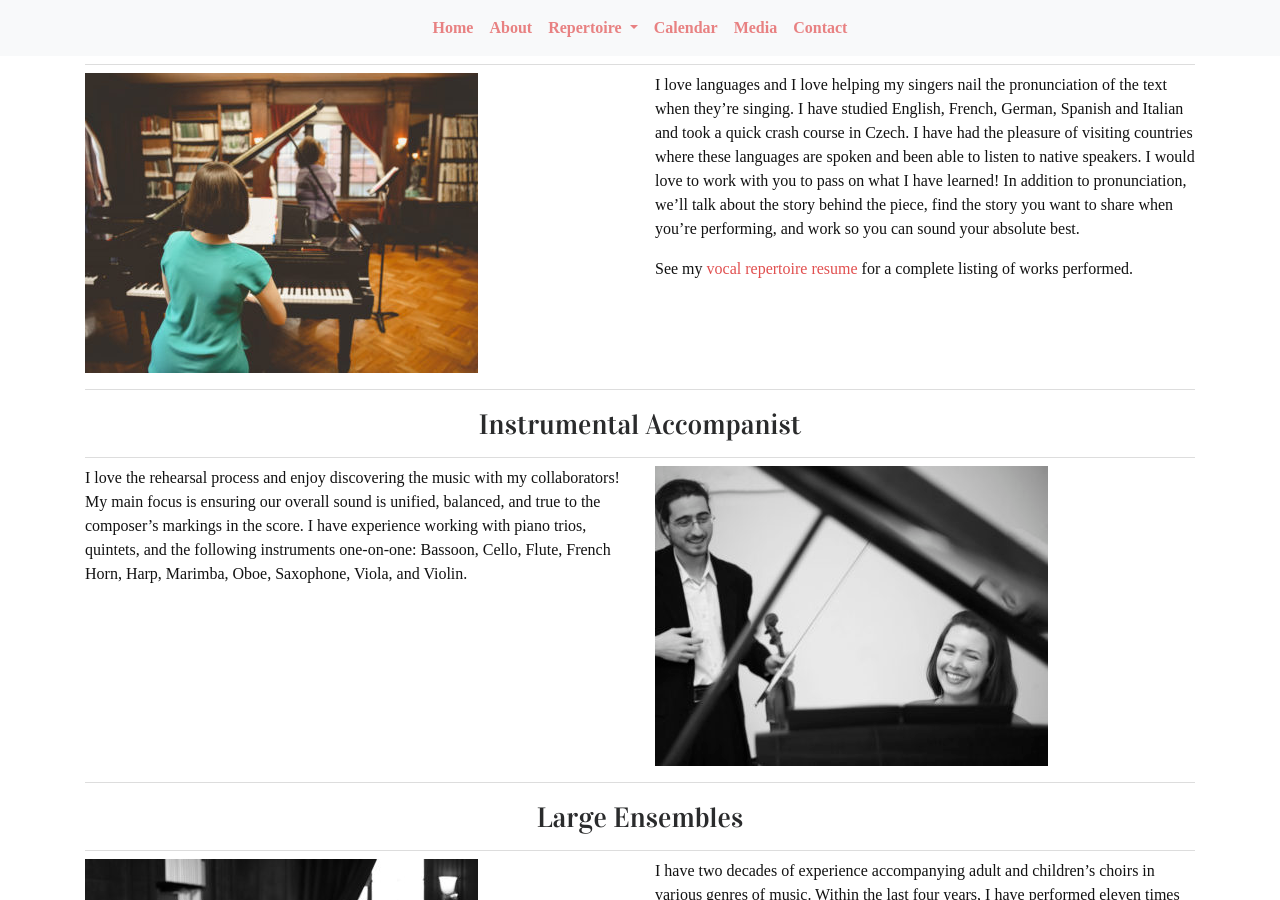
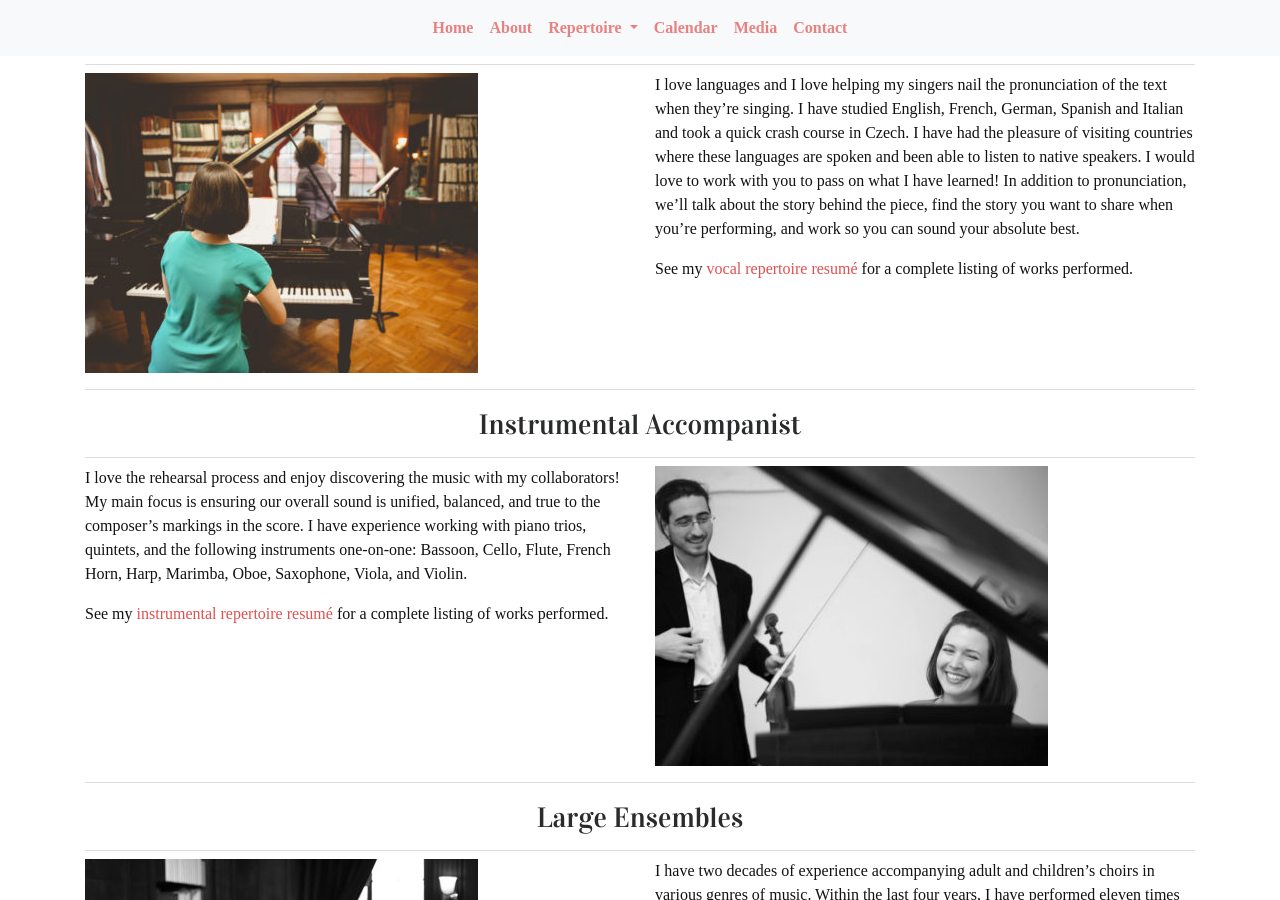
Before and after one commit to musicbygraceevelyn/musicbygraceevelyn.github.io, a Jekyll site: the page built from about.md, in a window 1280 px wide and 900 px high, scrolled down 240 px. Built offline with Jekyll 4.4.1, drawn with Linux system fonts in a browser that asks for light colours; some web fonts are replaced; our own code applies the rules of GitHub Pages for plain Markdown files.

Commit message:
added instr rep

```diff
--- a/_includes/menu.html
+++ b/_includes/menu.html
@@ -16,7 +16,7 @@
           Repertoire
         </a>
         <div class="dropdown-menu" aria-labelledby="navbarDropdown">
-          <a class="dropdown-item" href="{{ "/instrumental_rep" | relative_url }}">Instrumental</a>
+          <a class="dropdown-item" href="{{ "/instr_rep" | relative_url }}">Instrumental</a>
           <a class="dropdown-item" href="{{ "/vocal_rep" | relative_url }}">Vocal</a>
         </div>
       </li>
--- a/about.md
+++ b/about.md
@@ -18,7 +18,7 @@ I love helping every musician I work with improve their sound and feel more conf
 
 I love languages and I love helping my singers nail the pronunciation of the text when they're singing. I have studied English, French, German, Spanish and Italian and took a quick crash course in Czech. I have had the pleasure of visiting countries where these languages are spoken and been able to listen to native speakers. I would love to work with you to pass on what I have learned! In addition to pronunciation, we'll talk about the story behind the piece, find the story you want to share when you're performing, and work so you can sound your absolute best.
 
-See my [vocal repertoire resume](vocal_rep) for a complete listing of works performed.
+See my [vocal repertoire resumé](vocal_rep) for a complete listing of works performed.
 
 {% endcapture %}
 
@@ -31,6 +31,8 @@ See my [vocal repertoire resume](vocal_rep) for a complete listing of works perf
 {% capture instrumental_col1 %}
 
 I love the rehearsal process and enjoy discovering the music with my collaborators! My main focus is ensuring our overall sound is unified, balanced, and true to the composer's markings in the score. I have experience working with piano trios, quintets, and the following instruments one-on-one: Bassoon, Cello, Flute, French Horn, Harp, Marimba, Oboe, Saxophone, Viola, and Violin.
+
+See my [instrumental repertoire resumé](instr_rep) for a complete listing of works performed.
 
 {% endcapture %}
 
```
